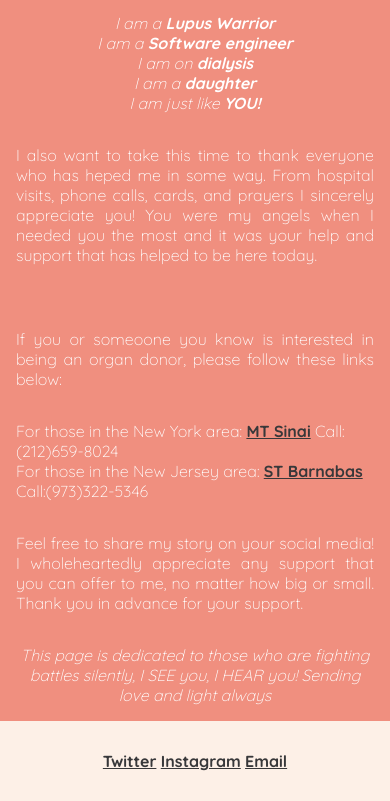
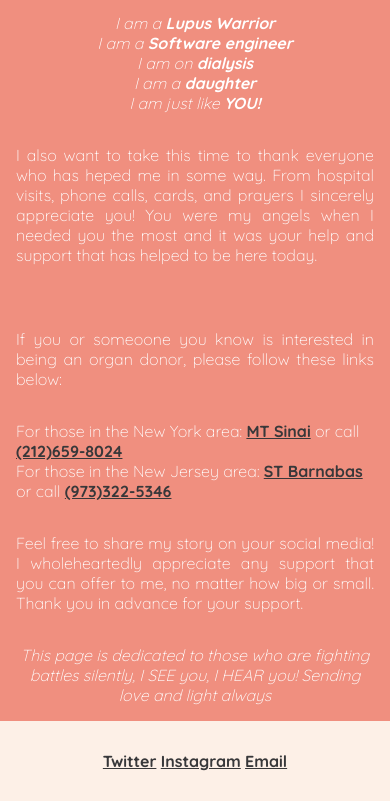
Before and after one commit to gURLmeetsCode/kidney-for-kelly, a plain HTML site: page index.html in a window 390 px wide. Shown: the part 2219-3020 px from the top of the page. Drawn offline with Linux system fonts and the light colour scheme.

Commit message:
phone nums formatted

```diff
--- a/index.html
+++ b/index.html
@@ -48,8 +48,8 @@
                 If you or someoone you know is interested in being an organ donor, please follow these links below:<br>
             </p>
             <ul>
-                <li>For those in the New York area: <a href="https://www.mountsinai.org/care/transplant/services/living-donor">MT Sinai</a> Call:(212)659-8024</li>
-                <li>For those in the New Jersey area: <a href="https://www.rwjbh.org/saint-barnabas-medical-center/treatment-care/transplant-services/types-of-transplants/kidney-pancreas-transplant/the-living-donor-institute/living-donor-referral-forms/">ST Barnabas</a> Call:(973)322-5346</li>
+                <li>For those in the New York area: <a href="https://www.mountsinai.org/care/transplant/services/living-donor">MT Sinai</a> or call <a href="tel:(212)659-8024">(212)659-8024</a></li>
+                <li>For those in the New Jersey area: <a href="https://www.rwjbh.org/saint-barnabas-medical-center/treatment-care/transplant-services/types-of-transplants/kidney-pancreas-transplant/the-living-donor-institute/living-donor-referral-forms/">ST Barnabas</a> or call <a href="tel:(973)322-5346">(973)322-5346</a></li>
             </ul>
             <p>
                 Feel free to share my story on your social media! I wholeheartedly appreciate any support that you can offer to me, no matter how big or small. Thank you in advance for your support.
```
